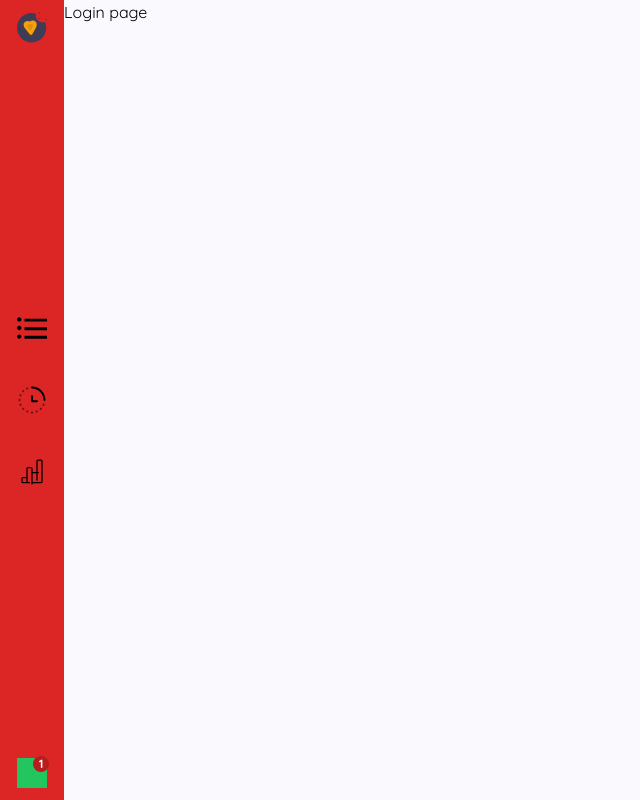
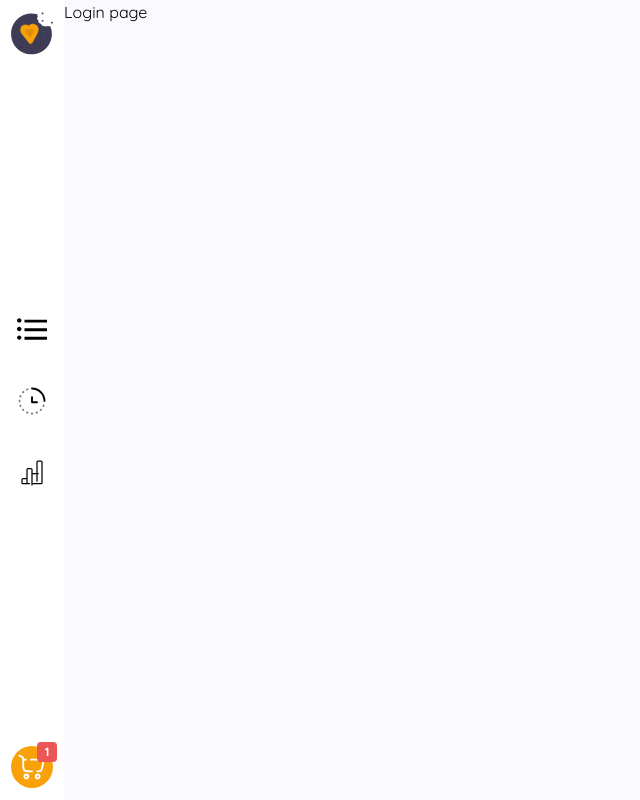
Before and after one commit to Jonatan041101/shop-ui-poc, a Next.js app: page / in a window 1280 px wide. Shown: the whole page, without its empty margins (0-640 px from the left). Built offline with nearby package versions, Linux system fonts and the light colour scheme.

Commit message:
Update Aside component

```diff
--- a/src/ui/components/Aside/Aside.tsx
+++ b/src/ui/components/Aside/Aside.tsx
@@ -6,14 +6,14 @@ import Cart from "./Cart";
 
 export default function Aside() {
   return (
-    <aside className="flex flex-col justify-between items-center w-full max-w-16 h-[100dvh] bg-red-600 py-3">
+    <aside className="flex flex-col justify-between items-center w-full max-w-16 h-[100dvh] bg-white py-3">
       <div className="">
         <Image
           src={assetsStatics.Logo}
           alt="Logo"
           aria-label="Logo de la pagina"
-          width={30}
-          height={30}
+          width={42}
+          height={42}
         />
       </div>
       <Navbar links={links} />
--- a/src/ui/components/Aside/Cart.tsx
+++ b/src/ui/components/Aside/Cart.tsx
@@ -1,5 +1,5 @@
-// import { assetsStatics } from "@/ui/assets/statics";
-// import Image from "next/image";
+import { assetsStatics } from "@/ui/assets/statics";
+import Image from "next/image";
 
 interface ICartProps {
   countProductsCart: number;
@@ -7,15 +7,17 @@ interface ICartProps {
 
 export default function Cart({ countProductsCart }: ICartProps) {
   return (
-    <article className="relative h-[30px] w-[30px] bg-green-500">
-      <p className="absolute z-10 bottom-4 left-4 flex justify-center items-center rounded-full h-4 w-4 bg-red-700 leading-[0] text-center text-xs">
+    <button className="flex justify-center items-center relative h-[42px] w-[42px] bg-primary rounded-full">
+      <p className="absolute z-10 top-[-4px] right-[-4px] flex justify-center items-center rounded-[4px] h-5 w-5 bg-[#EB5757] leading-[0] text-center text-xs">
         <span className="text-white font-bold">{countProductsCart}</span>
       </p>
-      {/* <Image
-        src={assetsStatics}
+      <Image
+        src={assetsStatics.Cart}
         alt="Cart Icon"
         aria-label="View products of cart"
-      /> */}
-    </article>
+        width={30}
+        height={30}
+      />
+    </button>
   );
 }
```
